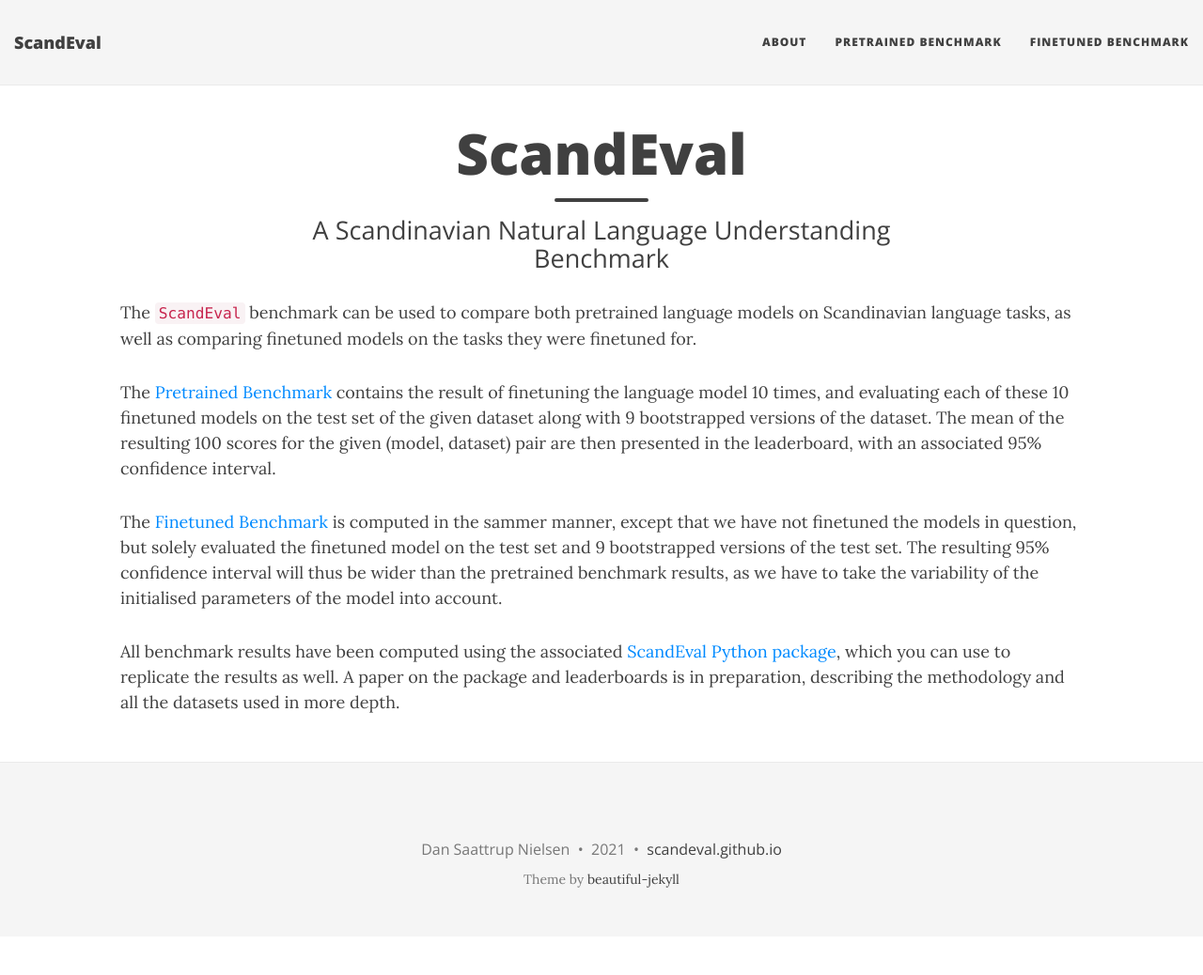
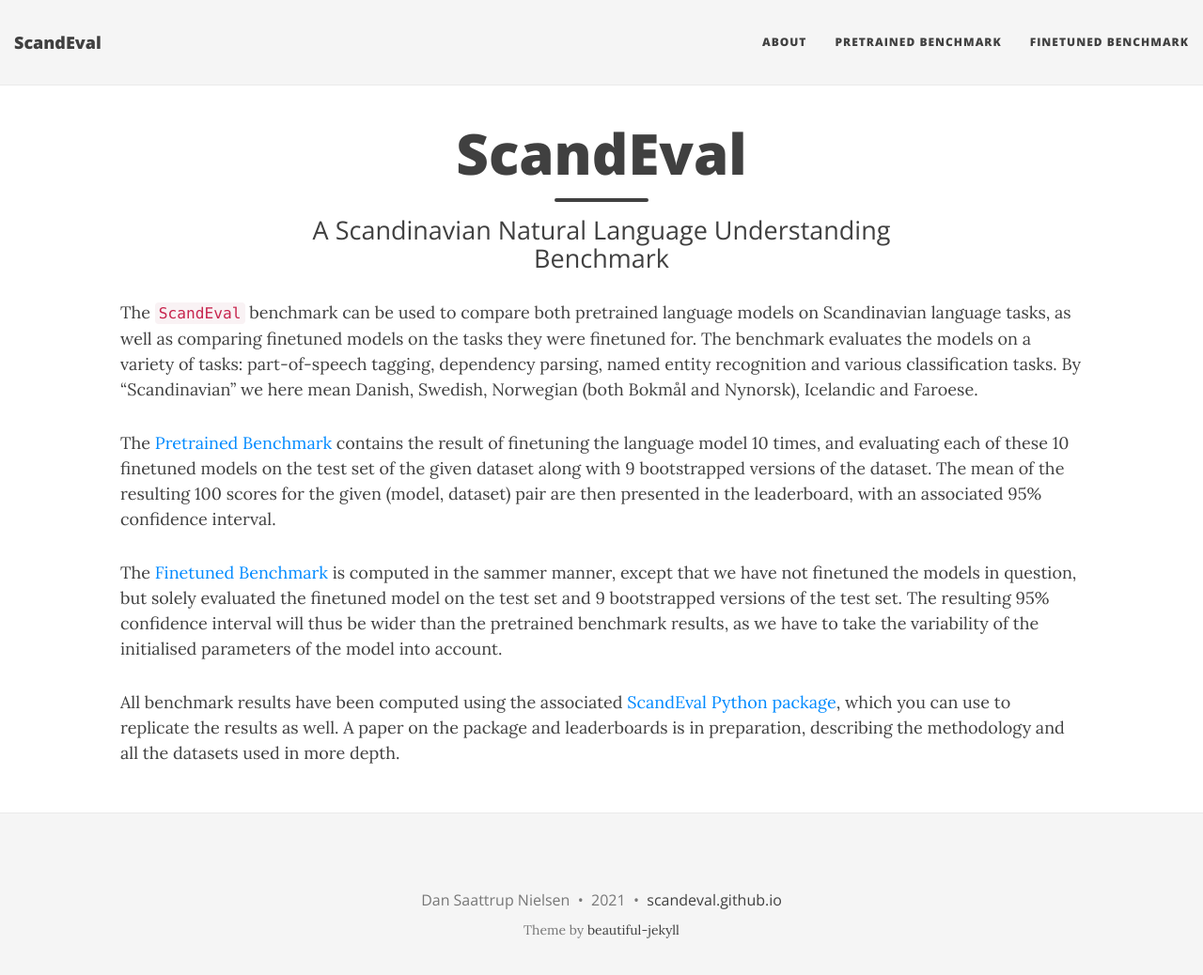
Before and after one commit to ScandEval/scandeval.github.io, a Jekyll site: the page built from index.md, in a window 1280 px wide and 1051 px high. Shown: the top 1038 px of the window at 94% size. Built offline with Jekyll 4.4.1, drawn with Linux system fonts in a browser that asks for light colours; nearby versions of some CDN libraries; a script that is not in the unit is left out.

Commit message:
feat: Update the about text

```diff
--- a/index.md
+++ b/index.md
@@ -8,7 +8,10 @@
 ---
 The `ScandEval` benchmark can be used to compare both pretrained language
 models on Scandinavian language tasks, as well as comparing finetuned models on
-the tasks they were finetuned for.
+the tasks they were finetuned for. The benchmark evaluates the models on a
+variety of tasks: part-of-speech tagging, dependency parsing, named entity
+recognition and various classification tasks. By "Scandinavian" we here mean
+Danish, Swedish, Norwegian (both Bokmål and Nynorsk), Icelandic and Faroese.
 
 The [Pretrained Benchmark](https://scandeval.github.io/pretrained/) contains
 the result of finetuning the language model 10 times, and evaluating each of
```
